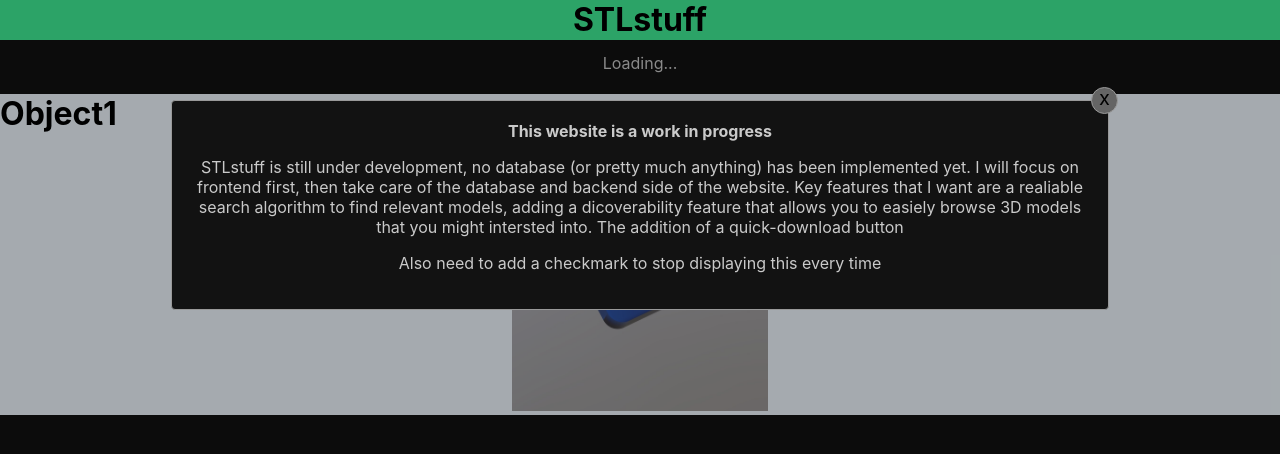
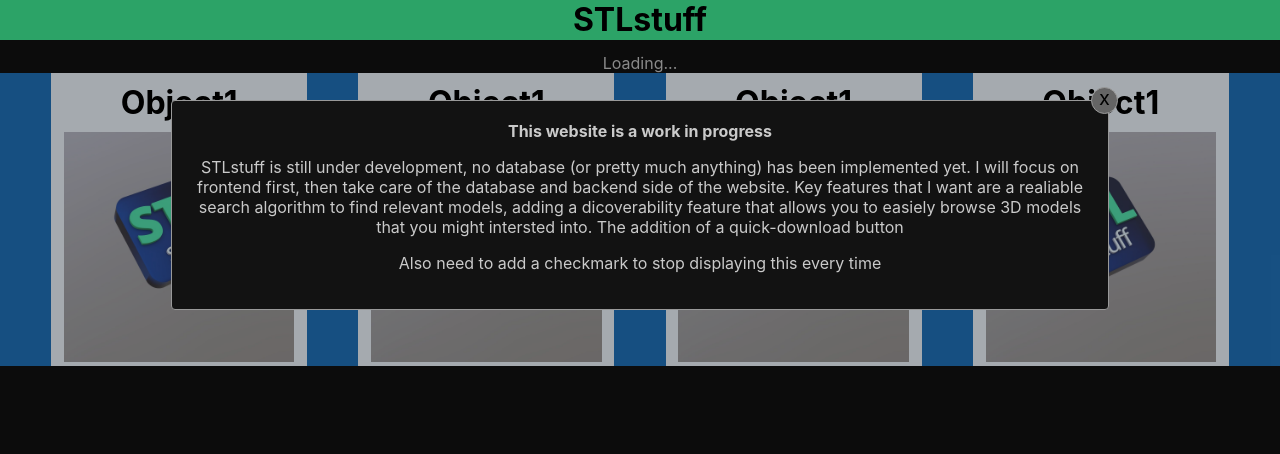
Before and after one commit to PierreMasselot1/STLstuff, a React (Create React App) app in the folder stlstuff/: page / in a window 1280 px wide. Shown: the top 454 px of the page. Built offline with nearby package versions, Linux system fonts and the light colour scheme; no server answers.

Commit message:
object in flex layout

```diff
--- a/stlstuff/src/App.js
+++ b/stlstuff/src/App.js
@@ -1,8 +1,8 @@
 import "./App.css";
 import Header from "./components/Header";
-import ObjectTile from "./components/ObjectTile/ObjectTile";
 import React, { useState } from "react";
 import Popup from "./components/Popup";
+import ObjectWindow from "./components/ObjectWindow/ObjectWindow";
 
 function App() {
   const [isOpen, setIsOpen] = useState(true);
@@ -26,7 +26,7 @@
 
       <div className="Content">
         <p className="mainText">{!data ? "Loading..." : data}</p>
-        <ObjectTile name="Object1" />
+        <ObjectWindow/>
         <div>{isOpen && <Popup handleClose={togglePopup} s />}</div>
       </div>
     </div>
--- a/stlstuff/src/components/ObjectTile/ObjectTile.css
+++ b/stlstuff/src/components/ObjectTile/ObjectTile.css
@@ -1,13 +1,21 @@
+.objectTile {
+  background-color: aliceblue;
+  background-size: contain;
+  width: 20%;
+  height: 25%;
+  text-align: center;
+  display: block;
+
+}
 .objectImage {
   object-fit: cover;
-  width: 20%;
-  height: 20%;
+  width: 90%;
+  height: 90%;
+
 }
-.objectTile {
-  background-color: aliceblue;
-  background-size: cover;
+
+.objectTitle {
+  margin: 10px;
+
+
 }
-.objectTitle {
-  align-self: center;
-  width: fit-content;
-}
--- /dev/null
+++ b/stlstuff/src/components/ObjectWindow/ObjectWindow.css
@@ -0,0 +1,7 @@
+.objectWindow {
+    display: flex;
+    justify-content: space-evenly;
+    background-color: rgb(33, 116, 189);
+
+
+  }
--- /dev/null
+++ b/stlstuff/src/components/ObjectWindow/ObjectWindow.js
@@ -0,0 +1,14 @@
+import "./ObjectWindow.css"
+import ObjectTile from "../ObjectTile/ObjectTile";
+
+function ObjectWindow(properties){
+    return(
+        <div className="objectWindow">
+            <ObjectTile name="Object1"/>
+            <ObjectTile name="Object1"/>
+            <ObjectTile name="Object1"/>
+            <ObjectTile name="Object1"/>
+        </div>
+    )
+}
+export default ObjectWindow
```
